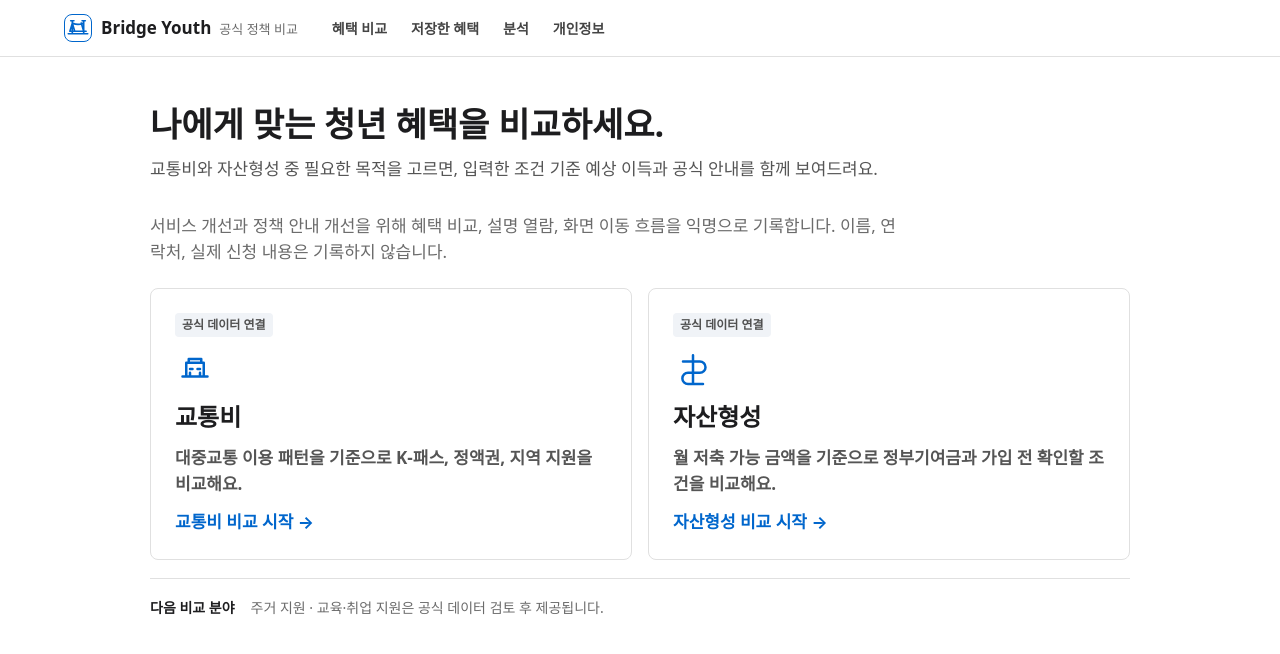
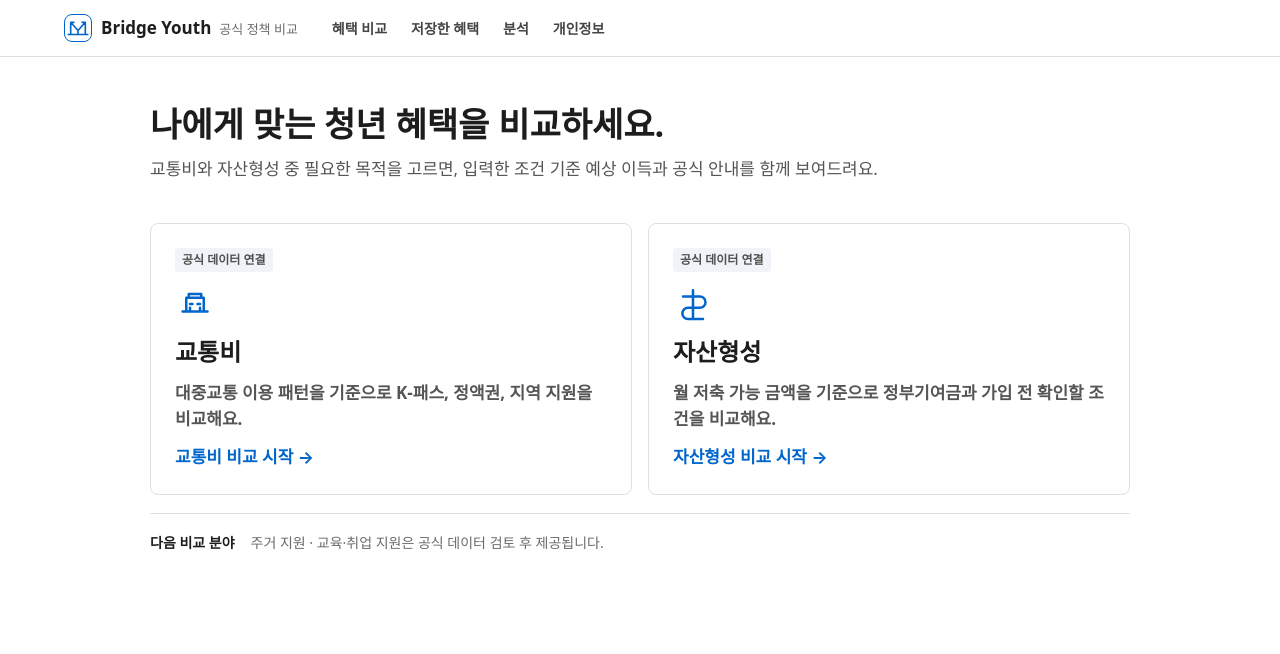
Before and after one commit to Sohyun124/Bridge-Youth, a website: page index.html in a window 1280 px wide. Drawn offline with Linux system fonts and the light colour scheme; no server answers.

Commit message:
Simplify bridge logo and home copy

```diff
--- a/index.html
+++ b/index.html
@@ -8,7 +8,7 @@
   </head>
   <body>
     <div id="toast" class="toast" role="status" aria-live="polite"></div>
-    <header class="notion-nav"><div class="notion-nav-inner"><button class="wordmark" data-view="categories" aria-label="Bridge Youth 홈"><span class="brand-mark" aria-hidden="true"><svg viewBox="0 0 32 32" fill="none"><path d="M4 23h24M6 20h20M9 20V7m14 13V7M7 7h4m10 0h4M9 10c2.5 1 4.8 1.6 7 1.6s4.5-.6 7-1.6M9 10l-3 10m3-10 3 10m8-10 3 10m-3-10 3 10M9 20v3m14-3v3"/></svg></span><span class="wordmark-copy">Bridge Youth <span class="wordmark-subtitle">공식 정책 비교</span></span></button><nav class="notion-links" aria-label="주요 메뉴"><button data-view="categories">혜택 비교</button><button data-view="saved">저장한 혜택</button><button data-view="logs">분석</button><button data-view="privacy">개인정보</button></nav></div></header>
+    <header class="notion-nav"><div class="notion-nav-inner"><button class="wordmark" data-view="categories" aria-label="Bridge Youth 홈"><span class="brand-mark" aria-hidden="true"><svg viewBox="0 0 32 32" fill="none"><path d="M4 24h24M7 24V9l9 10 9-10v15M7 9h4m10 0h4M7 9v5m18-5v5M16 19v5"/></svg></span><span class="wordmark-copy">Bridge Youth <span class="wordmark-subtitle">공식 정책 비교</span></span></button><nav class="notion-links" aria-label="주요 메뉴"><button data-view="categories">혜택 비교</button><button data-view="saved">저장한 혜택</button><button data-view="logs">분석</button><button data-view="privacy">개인정보</button></nav></div></header>
 
     <main>
       <section id="categories" class="view active">
@@ -18,7 +18,6 @@
             <p class="lead">교통비와 자산형성 중 필요한 목적을 고르면, 입력한 조건 기준 예상 이득과 공식 안내를 함께 보여드려요.</p>
           </div>
         </div>
-        <p class="muted activity-notice">서비스 개선과 정책 안내 개선을 위해 혜택 비교, 설명 열람, 화면 이동 흐름을 익명으로 기록합니다. 이름, 연락처, 실제 신청 내용은 기록하지 않습니다.</p>
         <div class="service-grid">
           <button class="service-panel" data-category="transport"><span class="badge">공식 데이터 연결</span><span class="service-icon" aria-hidden="true"><svg viewBox="0 0 32 32" fill="none"><path d="M6 22h20M9 22V11h14v11M11 11V8h10v3M12 16h2m4 0h2M12 22v-3m8 3v-3"/></svg></span><h3>교통비</h3><p>대중교통 이용 패턴을 기준으로 K-패스, 정액권, 지역 지원을 비교해요.</p><strong>교통비 비교 시작 →</strong></button>
           <button class="service-panel" data-category="saving"><span class="badge">공식 데이터 연결</span><span class="service-icon" aria-hidden="true"><svg viewBox="0 0 32 32" fill="none"><path d="M16 5v22M8 10h13.5a4.5 4.5 0 0 1 0 9H12a4.5 4.5 0 0 0 0 9h12"/></svg></span><h3>자산형성</h3><p>월 저축 가능 금액을 기준으로 정부기여금과 가입 전 확인할 조건을 비교해요.</p><strong>자산형성 비교 시작 →</strong></button>
```
